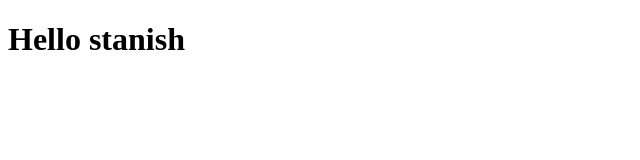
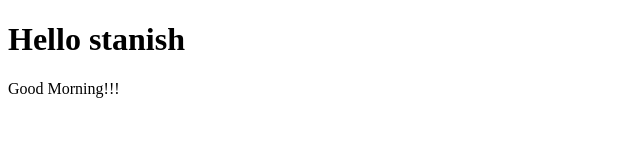
Before and after one commit to Stani21/samplerepo, a plain HTML site: page index.html in a window 1280 px wide. Shown: the whole page, without its empty margins (0-640 px from the left). Drawn offline with Linux system fonts and the light colour scheme.

Commit message:
feat : paragraph has added

```diff
--- a/index.html
+++ b/index.html
@@ -7,5 +7,6 @@
 </head>
 <body>
     <h1>Hello stanish</h1>
+    <p>Good Morning!!!</p>
 </body>
 </html>
```
